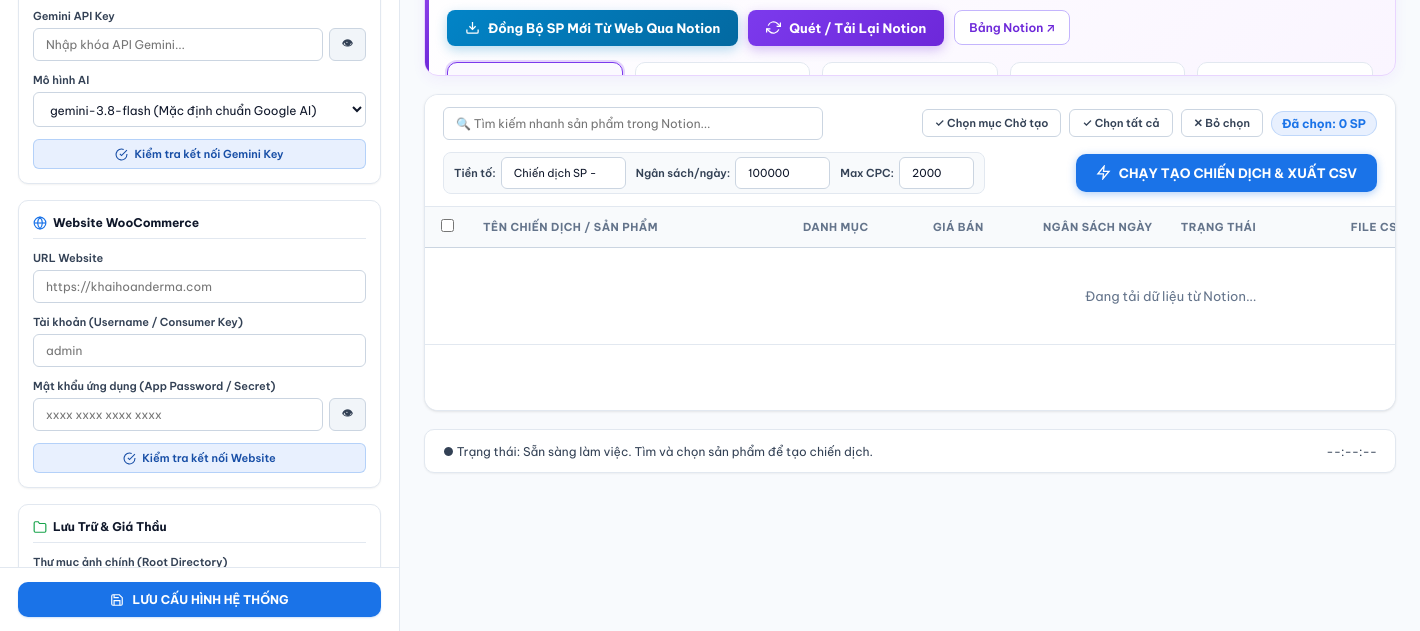
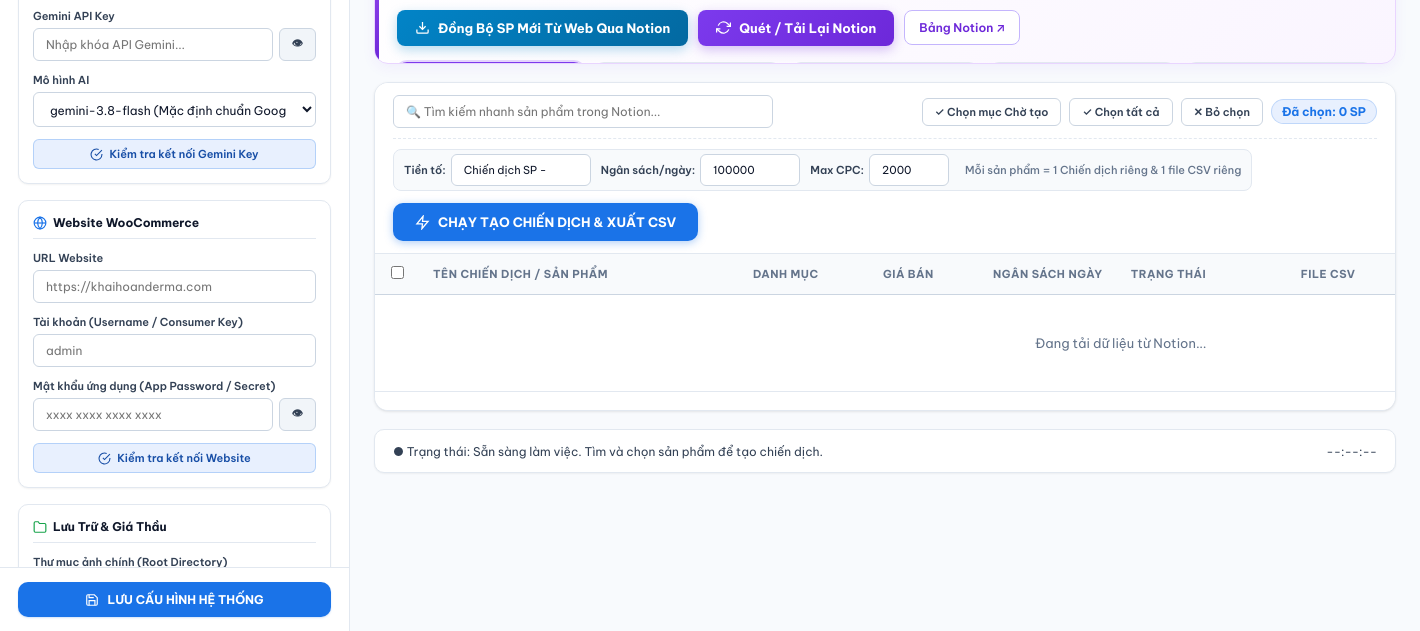
Before and after one commit to datdtpl-maker/Automated-Google-Ads-Creation, an Electron app: page electron-app/index.html in a window 1420 px wide. Shown: the part 169-800 px from the top of the page. Drawn offline with Linux system fonts and the light colour scheme.

Commit message:
fix: embed full website credentials in installer, auto-heal empty config, 2-row toolbar layout, v1.0.4

```diff
--- a/electron-app/index.html
+++ b/electron-app/index.html
@@ -282,42 +282,45 @@
 
       <!-- 2. Main Notion Data Hub Card & Table (Chiếm trọn trung tâm ứng dụng) -->
       <section class="notion-main-card">
-        <!-- Control Toolbar & Inline Settings -->
+        <!-- Control Toolbar: Row 1 & Row 2 -->
         <div class="notion-table-toolbar">
-          <!-- Search Box -->
+          <!-- Row 1: Search & Quick Selection -->
+          <div class="toolbar-row-top">
             <div class="notion-search-box">
               <input type="text" id="input_notion_search" placeholder="🔍 Tìm kiếm nhanh sản phẩm trong Notion..." class="form-input">
             </div>
 
-          <!-- Selection Actions -->
             <div class="notion-selection-actions">
               <button class="btn-header" id="btn_select_all_pending" style="font-size: 11px; padding: 6px 12px;">✓ Chọn mục Chờ tạo</button>
               <button class="btn-header" id="btn_select_all_notion" style="font-size: 11px; padding: 6px 12px;">✓ Chọn tất cả</button>
               <button class="btn-header" id="btn_deselect_all_notion" style="font-size: 11px; padding: 6px 12px;">✕ Bỏ chọn</button>
               <span class="selected-counter-badge" id="notion_selected_count">Đã chọn: 0 SP</span>
             </div>
+          </div>
 
-          <!-- Compact Campaign Parameters -->
+          <!-- Row 2: Campaign Parameters & Primary Execute CTA Button -->
+          <div class="toolbar-row-bottom">
             <div class="campaign-inline-config">
               <div class="inline-field">
                 <label>Tiền tố:</label>
-              <input type="text" id="input_campaign_prefix" class="form-input" value="Chiến dịch SP - " style="width: 125px; height: 32px; font-size: 11px;">
+                <input type="text" id="input_campaign_prefix" class="form-input" value="Chiến dịch SP - " style="width: 140px; height: 32px; font-size: 11px;">
               </div>
               <div class="inline-field">
                 <label>Ngân sách/ngày:</label>
-              <input type="number" id="input_daily_budget" class="form-input" value="100000" step="5000" style="width: 95px; height: 32px; font-size: 11px;">
+                <input type="number" id="input_daily_budget" class="form-input" value="100000" step="5000" style="width: 100px; height: 32px; font-size: 11px;">
               </div>
               <div class="inline-field">
                 <label>Max CPC:</label>
-              <input type="number" id="input_max_cpc" class="form-input" value="2000" step="100" style="width: 75px; height: 32px; font-size: 11px;">
+                <input type="number" id="input_max_cpc" class="form-input" value="2000" step="100" style="width: 80px; height: 32px; font-size: 11px;">
               </div>
+              <span class="inline-hint-tag">Mỗi sản phẩm = 1 Chiến dịch riêng & 1 file CSV riêng</span>
             </div>
 
-          <!-- Action Button: Run Campaigns -->
-          <button class="btn-generate" id="btn_execute_notion_campaigns" style="padding: 0 20px; height: 38px; flex-shrink: 0;">
+            <button class="btn-generate" id="btn_execute_notion_campaigns" style="padding: 0 22px; height: 38px; flex-shrink: 0;">
               <svg width="15" height="15" viewBox="0 0 24 24" fill="none" stroke="currentColor" stroke-width="2"><polygon points="13 2 3 14 12 14 11 22 21 10 12 10 13 2"></polygon></svg>
               <span>CHẠY TẠO CHIẾN DỊCH & XUẤT CSV</span>
             </button>
+          </div>
         </div>
 
         <!-- Big Data Table -->
--- a/electron-app/package.json
+++ b/electron-app/package.json
@@ -1,6 +1,6 @@
 {
   "name": "google-ads-auto-generator",
-  "version": "1.0.3",
+  "version": "1.0.4",
   "description": "Google Ads Campaign Auto-Generator Pro Desktop App",
   "main": "main.js",
   "scripts": {
--- a/electron-app/styles.css
+++ b/electron-app/styles.css
@@ -211,7 +211,7 @@ body {
 
 /* Settings Sidebar */
 .settings-sidebar {
-  width: 400px;
+  width: 350px;
   background-color: var(--bg-surface);
   border-right: 1px solid var(--border-main);
   display: flex;
@@ -223,7 +223,7 @@ body {
 }
 
 .settings-sidebar.collapsed {
-  margin-left: -400px;
+  margin-left: -350px;
   opacity: 0;
   pointer-events: none;
 }
@@ -1519,21 +1519,34 @@ body {
 /* KPI Metric Cards Grid */
 .hub-kpi-grid {
   display: grid;
-  grid-template-columns: repeat(5, 1fr);
-  gap: 12px;
+  grid-template-columns: repeat(5, minmax(0, 1fr));
+  gap: 10px;
+}
+
+@media (max-width: 1200px) {
+  .hub-kpi-grid {
+    grid-template-columns: repeat(3, minmax(0, 1fr));
+  }
+}
+
+@media (max-width: 900px) {
+  .hub-kpi-grid {
+    grid-template-columns: repeat(2, minmax(0, 1fr));
+  }
 }
 
 .hub-kpi-card {
   background: #ffffff;
   border: 1px solid var(--border-main);
   border-radius: 10px;
-  padding: 12px 14px;
+  padding: 10px 14px;
   cursor: pointer;
   transition: all 0.15s ease;
   display: flex;
   flex-direction: column;
   gap: 2px;
   position: relative;
+  min-width: 0;
 }
 .hub-kpi-card:hover {
   border-color: #c4b5fd;
@@ -1550,9 +1563,12 @@ body {
   font-size: 11px;
   font-weight: 600;
   color: var(--text-muted);
+  white-space: nowrap;
+  overflow: hidden;
+  text-overflow: ellipsis;
 }
 .kpi-value {
-  font-size: 22px;
+  font-size: 20px;
   font-weight: 800;
   line-height: 1.2;
 }
@@ -1560,6 +1576,9 @@ body {
   font-size: 10px;
   color: var(--text-subtle);
   margin-top: 2px;
+  white-space: nowrap;
+  overflow: hidden;
+  text-overflow: ellipsis;
 }
 
 .text-amber { color: #d97706; }
@@ -1584,16 +1603,33 @@ body {
   border-bottom: 1px solid var(--border-main);
   background: #ffffff;
   display: flex;
+  flex-direction: column;
+  gap: 10px;
+}
+
+.toolbar-row-top {
+  display: flex;
   align-items: center;
   justify-content: space-between;
   gap: 12px;
   flex-wrap: wrap;
 }
 
+.toolbar-row-bottom {
+  display: flex;
+  align-items: center;
+  justify-content: space-between;
+  gap: 12px;
+  flex-wrap: wrap;
+  padding-top: 10px;
+  border-top: 1px dashed var(--border-main);
+}
+
 .notion-selection-actions {
   display: flex;
   align-items: center;
   gap: 8px;
+  flex-wrap: wrap;
 }
 
 .selected-counter-badge {
@@ -1604,6 +1640,7 @@ body {
   padding: 4px 10px;
   border-radius: 999px;
   border: 1px solid rgba(26, 115, 232, 0.2);
+  white-space: nowrap;
 }
 
 .campaign-inline-config {
@@ -1614,6 +1651,7 @@ body {
   padding: 4px 10px;
   border-radius: 8px;
   border: 1px solid var(--border-main);
+  flex-wrap: wrap;
 }
 
 .inline-field {
@@ -1625,6 +1663,14 @@ body {
   font-size: 11px;
   font-weight: 600;
   color: var(--text-secondary);
+  white-space: nowrap;
+}
+
+.inline-hint-tag {
+  font-size: 11px;
+  color: var(--text-muted);
+  font-weight: 500;
+  margin-left: 6px;
   white-space: nowrap;
 }
 
@@ -1636,6 +1682,8 @@ body {
   align-items: center;
   justify-content: space-between;
   flex-shrink: 0;
+  flex-wrap: wrap;
+  gap: 10px;
 }
 
 .notion-search-box {
@@ -1761,11 +1809,23 @@ body {
   }
 }
 
+@media (max-width: 1300px) {
+  .settings-sidebar {
+    position: absolute;
+    left: 0;
+    top: 0;
+    bottom: 0;
+    z-index: 100;
+    box-shadow: 4px 0 24px rgba(0, 0, 0, 0.22);
+  }
+}
+
 @media (max-width: 1080px) {
   .header-status {
     display: none;
   }
-  .campaign-bar {
-    grid-template-columns: 1fr 1fr;
+  .main-workspace {
+    padding: 14px 16px 60px 16px;
+    gap: 12px;
   }
 }
```
Also changed, not shown: electron-app/main.js (+16 -4 lines), 1 other file. Lines whose indentation alone changed are shown as unchanged.
